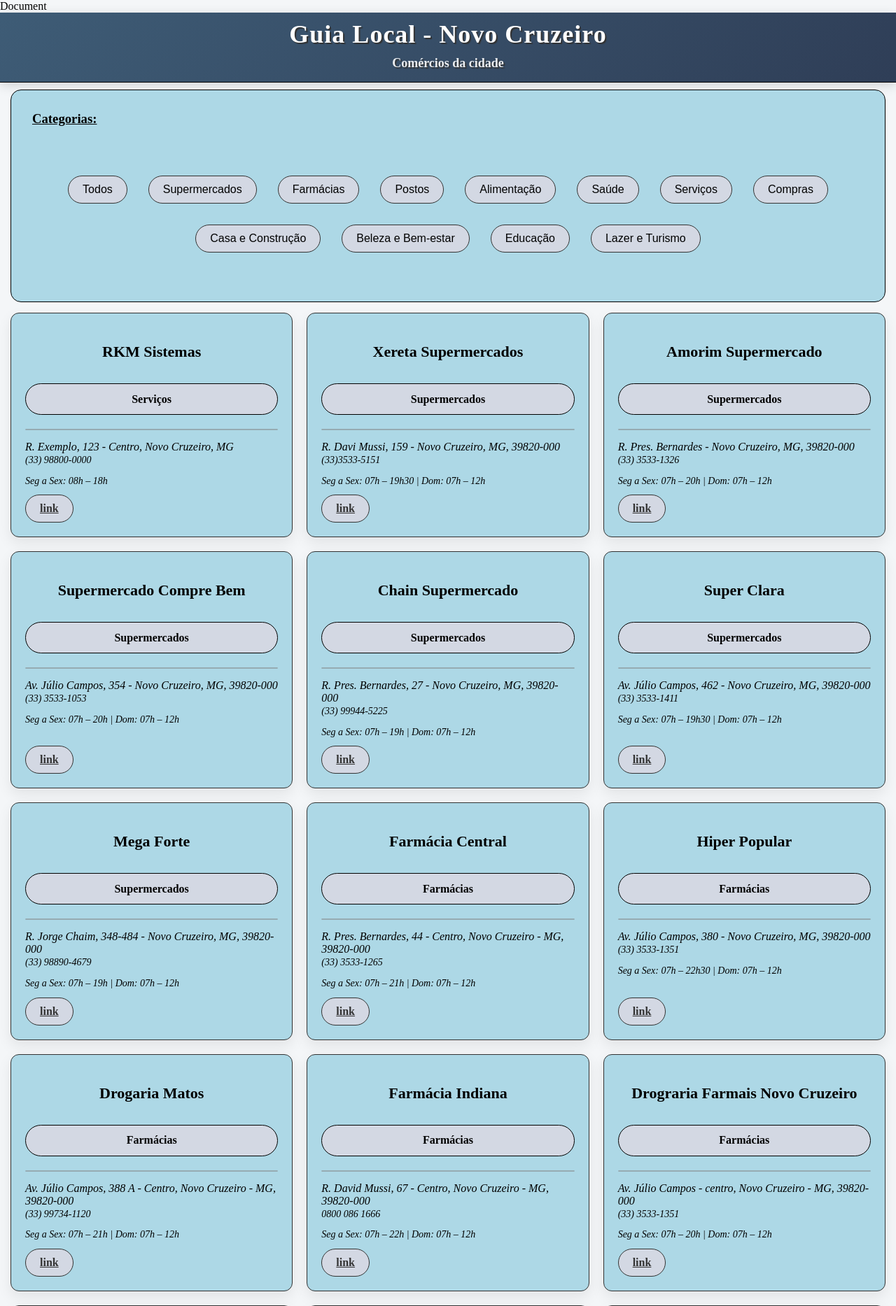
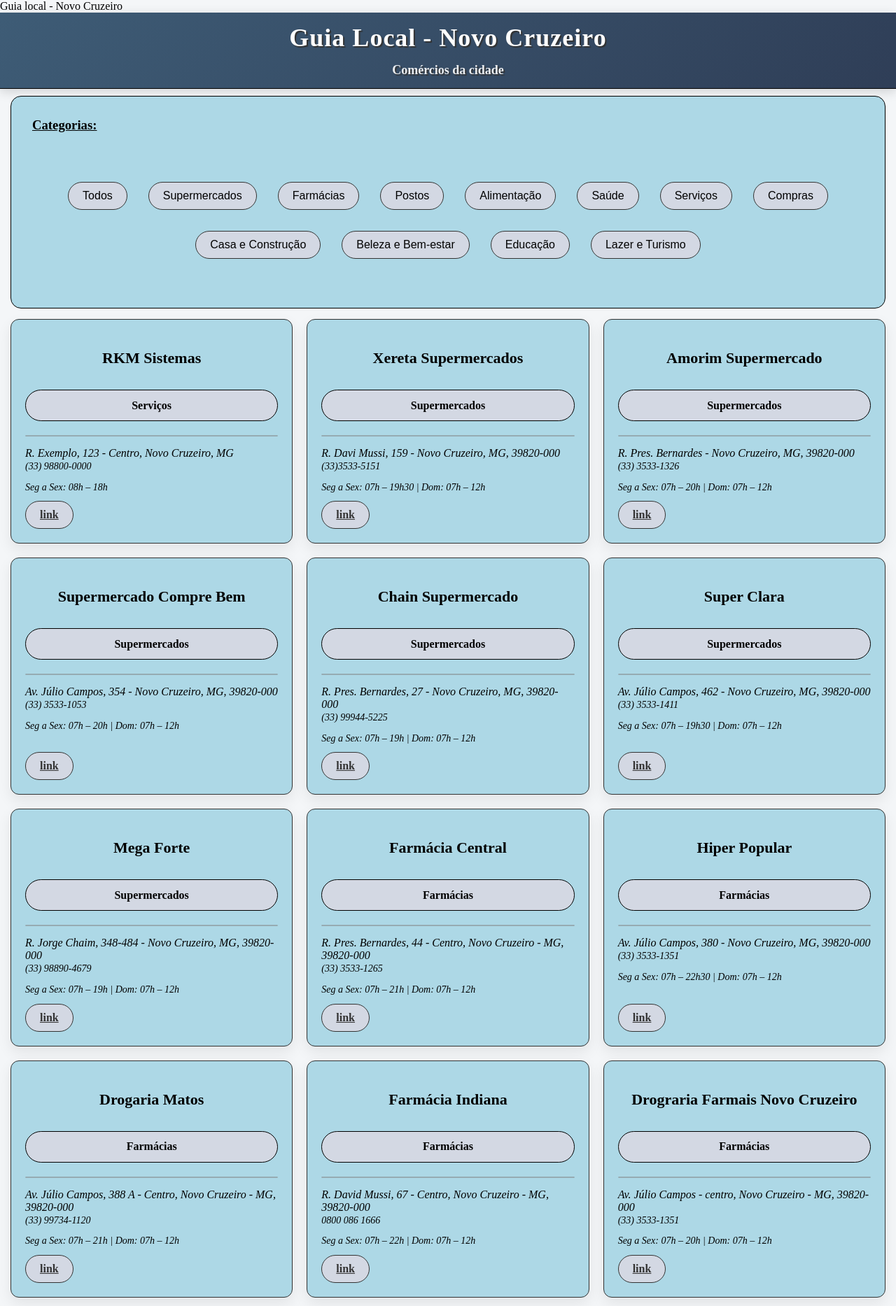
Before and after one commit to giseliana/Guia, a PHP site: page / in a window 1280 px wide. Shown: the top 1867 px of the page at 70% size. Run offline with PHP 8.4, Linux system fonts and the light colour scheme.

Commit message:
Mudança no Cabeçalho

```diff
--- a/index.php
+++ b/index.php
@@ -34,7 +34,7 @@ foreach($fileContent as $content) {
     <meta charset="UTF-8">
     <meta name="viewport" content="width=device-width, initial-scale=1.0">
     <link rel="stylesheet" href="style.css?v=<?php echo rand() ?>"
-    <title>Document</title>
+    <title>Guia local - Novo Cruzeiro </title>
 </head>
 
 <body>
--- a/style.css
+++ b/style.css
@@ -18,11 +18,11 @@ header {
 }
 
 .cabecalho {
-
+    padding: auto;
     text-shadow: 2px 2px 1px #333;
     color: white;
     background-color: #3c4f78;
-    height: 100px;
+    height: auto;
     margin-bottom: 10px;
     border-bottom: black solid 1px;
     background: linear-gradient(135deg, #3e5c76, #2f3e57);
@@ -33,13 +33,15 @@ header {
 /* box-shadow: 0 4px 15px rgba(0, 0, 0, 0.15); */
 
 .cabecalho h1 {
-    padding: 10px;
+
+    padding: 15px;
     text-align: center;
     font-size: 36px;
     letter-spacing: 1px;
 }
 
 .cabecalho h3 {
+
     padding: auto;
     text-align: center;
     margin-bottom: 15px;
```
